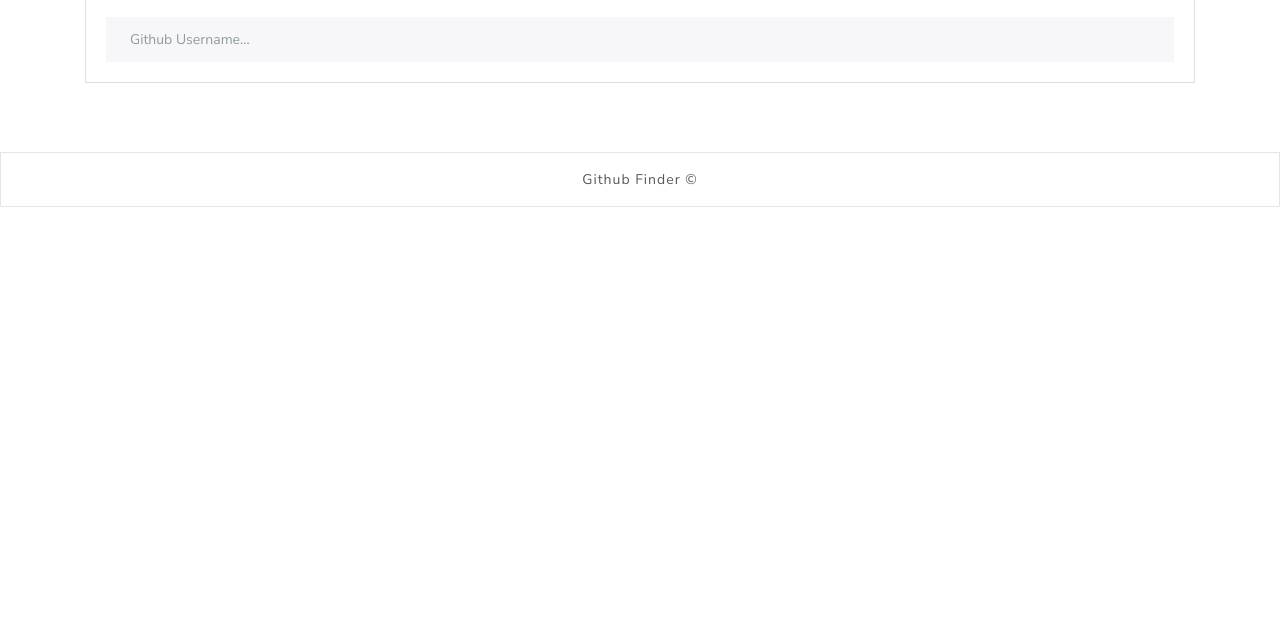
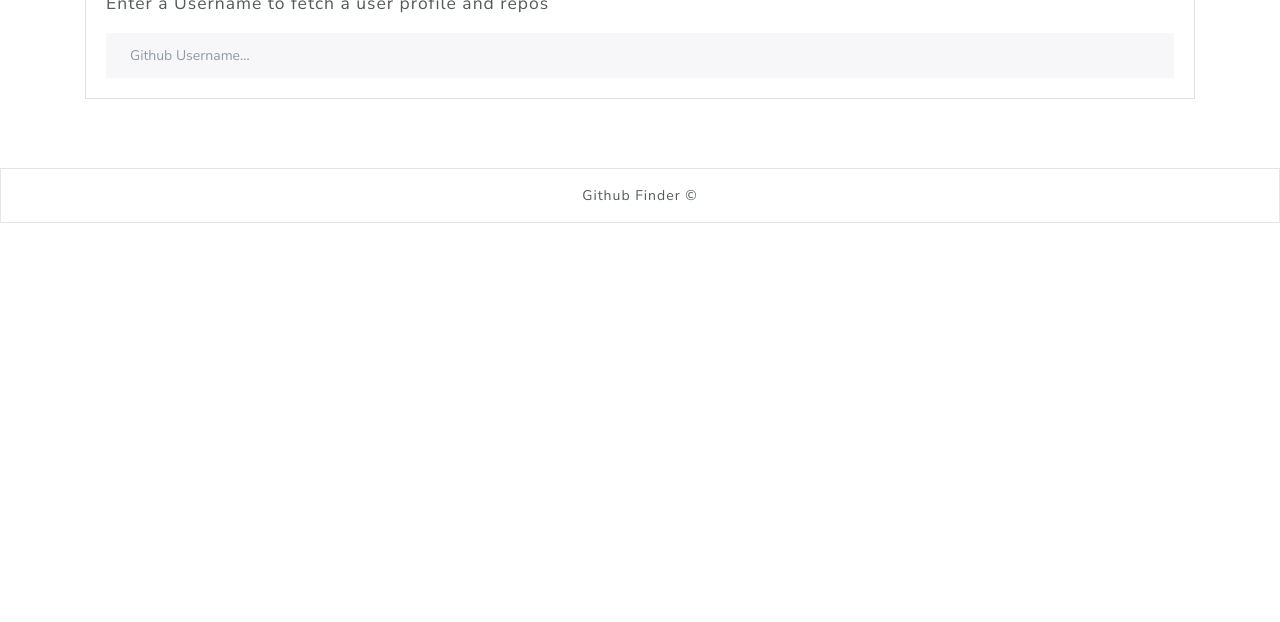
Before and after one commit to Jameem/github-finder, a website: page public/index.html in a window 1280 px wide. Shown: the part 178-800 px from the top of the page. Drawn offline with nearby package versions, Linux system fonts and the light colour scheme.

Commit message:
margin for container

```diff
--- a/public/index.html
+++ b/public/index.html
@@ -18,7 +18,7 @@
         </div>
     </nav>
 
-    <div class="container searchContainer">
+    <div class="container searchContainer mt-3">
         <div class="search card card-body">
             <h1>Search Github Users</h1>
             <p class="lead">Enter a Username to fetch a user profile
```
